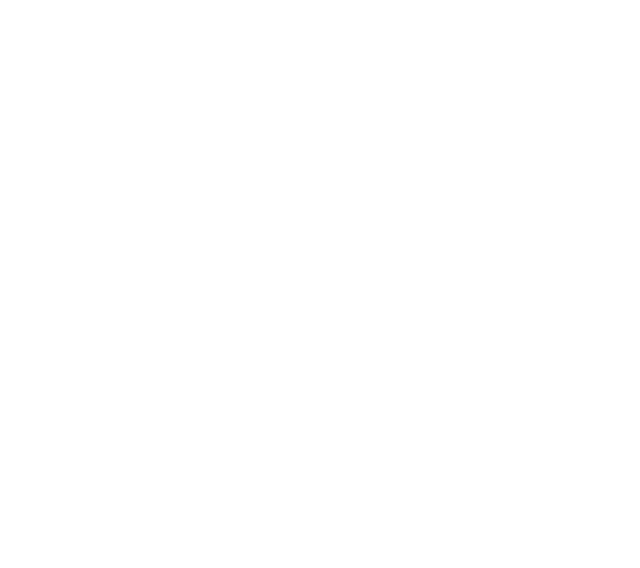
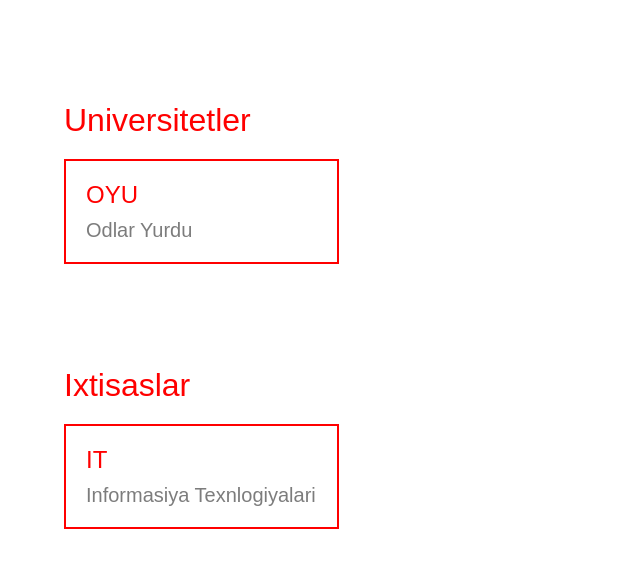
Before and after one commit to grfatima/API, a plain HTML site: page index.html in a window 1280 px wide. Shown: the whole page, without its empty margins (0-640 px from the left). Drawn offline with Linux system fonts and the light colour scheme.

Commit message:
html css created

```diff
--- a/css/style.css
+++ b/css/style.css
@@ -0,0 +1,48 @@
+* {
+  margin: 0;
+  padding: 0;
+}
+
+body {
+  font-family: Arial, Helvetica, sans-serif;
+}
+
+.container {
+  margin: 8% 5% 0 5%;
+
+  h1 {
+    color: red;
+    font-weight: 200;
+    padding-bottom: 20px;
+  }
+
+  h2 {
+    color: red;
+    transition: 0.5s;
+    margin-bottom: 10px;
+    font-weight: lighter;
+  }
+  p {
+    color: rgba(0, 0, 0, 0.512);
+    font-size: 20px;
+  }
+}
+
+.cards {
+  gap: 18px;
+  display: grid;
+  grid-template-columns: repeat(4, 1fr);
+
+  .card {
+    padding: 20px;
+    transition: 0.5s;
+    border: 2px solid red;
+  }
+}
+
+.card:hover {
+  border: 2px solid green;
+}
+.card:hover h2 {
+  color: green;
+}
--- a/index.html
+++ b/index.html
@@ -7,6 +7,25 @@
     <link rel="stylesheet" href="./css/style.css" />
   </head>
   <body>
+    <div class="uniContainer container">
+      <h1>Universitetler</h1>
+      <div class="cards">
+        <div class="card">
+          <h2>OYU</h2>
+          <p>Odlar Yurdu</p>
+        </div>
+      </div>
+    </div>
+
+    <div class="ixtisasContainer container">
+      <h1>Ixtisaslar</h1>
+      <div class="cards">
+        <div class="card">
+          <h2>IT</h2>
+          <p>Informasiya Texnlogiyalari</p>
+        </div>
+      </div>
+    </div>
     <script src="./js/app.js"></script>
   </body>
 </html>
```
